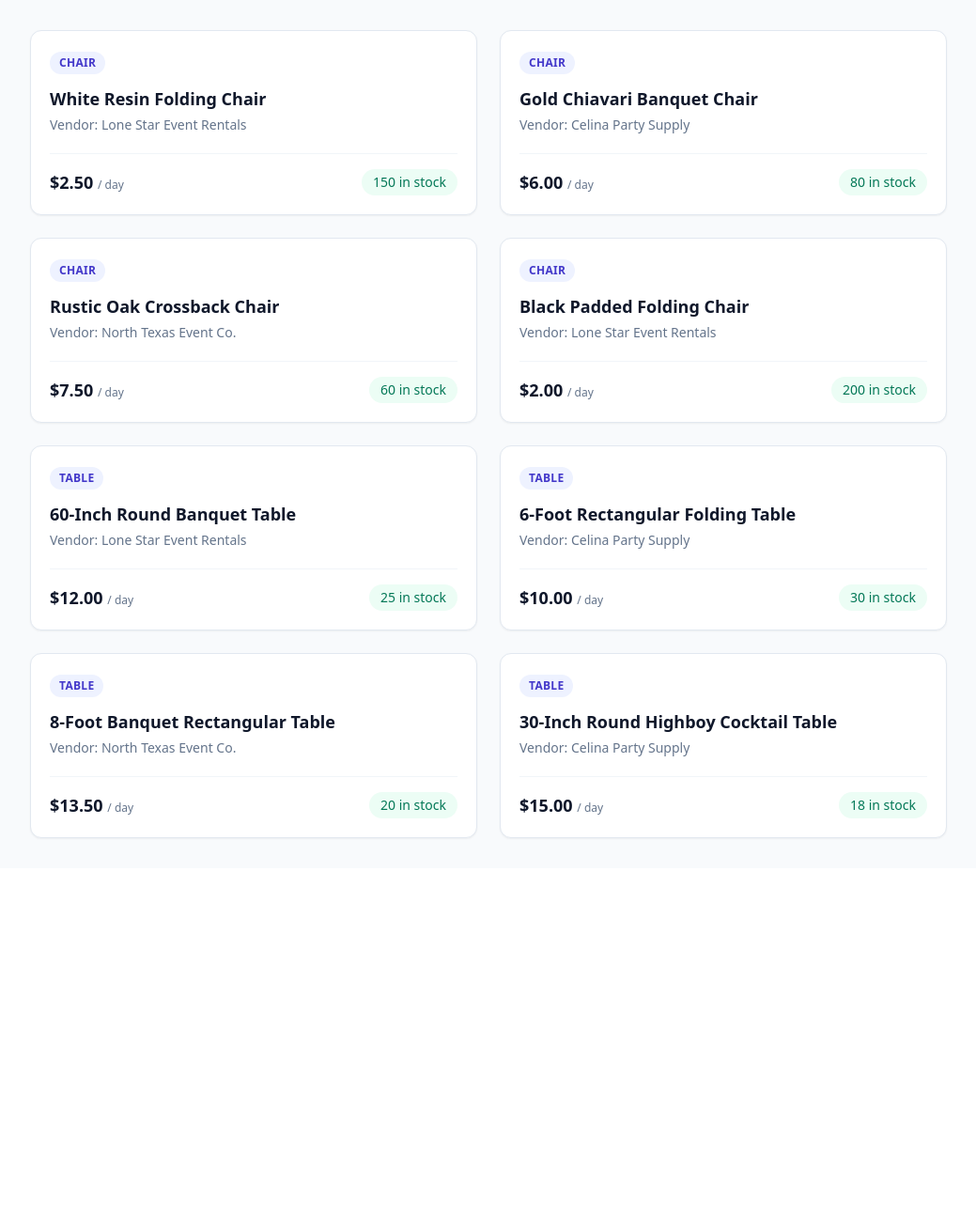
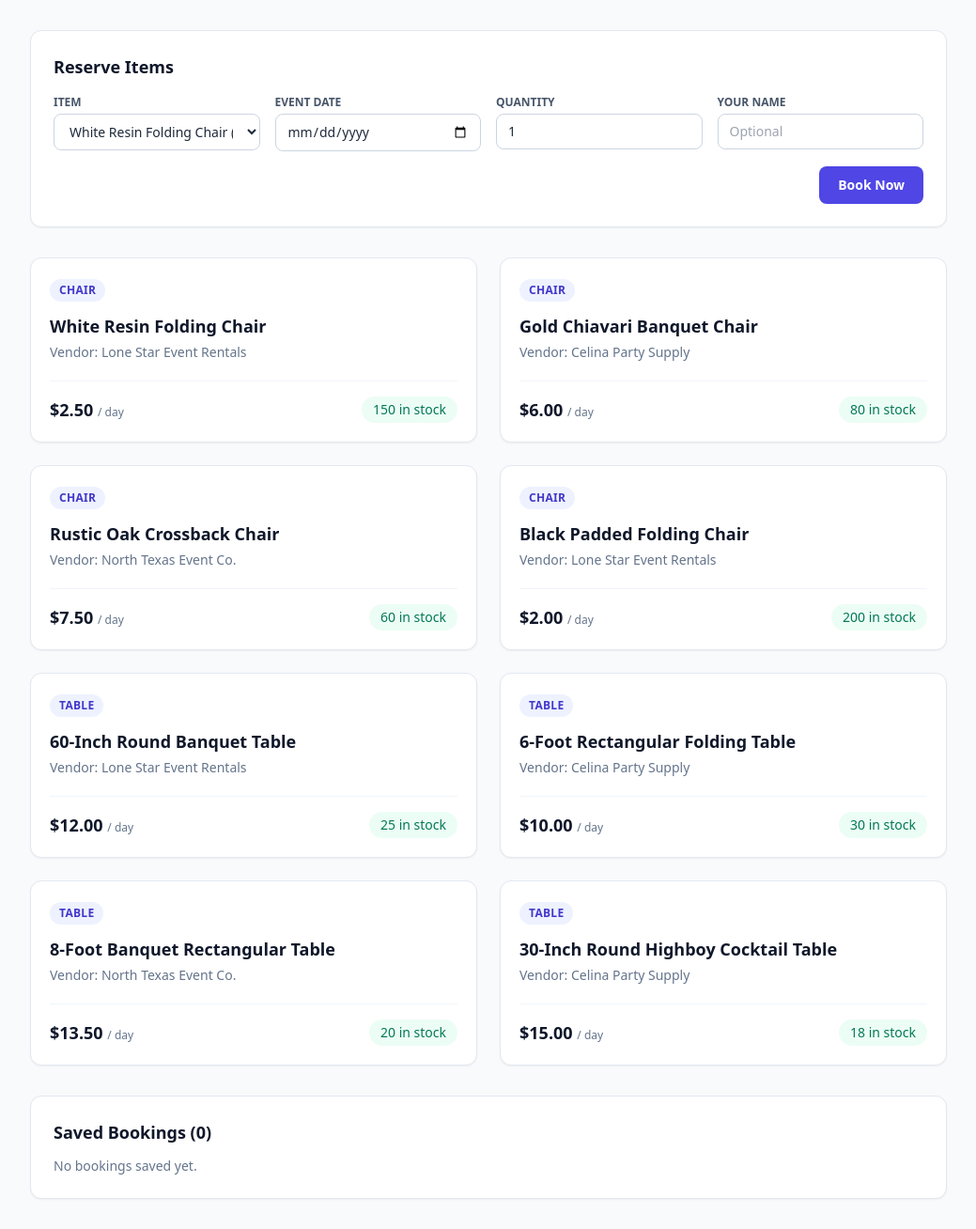
Before and after one commit to satwikagejara/table-chair-rental, a Flask app: page / in a window 1280 px wide. Shown: the part 97-1405 px from the top of the page at 94% size, without its empty margins (120-1159 px from the left). Before the commit the page ends 990 px from the top, so only its background shows below. Run offline with Flask 3, Linux system fonts and the light colour scheme; some libraries are stand-ins or nearby versions.

Commit message:
Add reservation booking flow and per-date stock check
- Implement load_bookings, save_bookings, get_available_stock, and create_booking in storage.py

- Add POST /book route and pass saved bookings to catalog view in app.py

- Add reservation form, confirmation/error alerts, and saved bookings list to templates/catalog.html

```diff
--- a/app.py
+++ b/app.py
@@ -1,4 +1,4 @@
-from flask import Flask, render_template
+from flask import Flask, render_template, request
 import storage
 
 app = Flask(__name__)
@@ -8,7 +8,36 @@ app = Flask(__name__)
 @app.route("/catalog")
 def catalog():
     items = storage.load_inventory()
-    return render_template("catalog.html", items=items)
+    bookings = storage.load_bookings()
+    return render_template("catalog.html", items=items, bookings=bookings)
+
+
+@app.route("/book", methods=["POST"])
+def book():
+    item_id = request.form.get("item_id", "").strip()
+    event_date = request.form.get("event_date", "").strip()
+    customer_name = request.form.get("customer_name", "").strip()
+
+    try:
+        quantity = int(request.form.get("quantity", "0"))
+    except ValueError:
+        quantity = 0
+
+    if not event_date:
+        booking = None
+        error = "Please choose an event date."
+    else:
+        booking, error = storage.create_booking(item_id, event_date, quantity, customer_name)
+
+    items = storage.load_inventory()
+    bookings = storage.load_bookings()
+    return render_template(
+        "catalog.html",
+        items=items,
+        bookings=bookings,
+        booking=booking,
+        error=error,
+    )
 
 
 if __name__ == "__main__":
--- a/storage.py
+++ b/storage.py
@@ -1,31 +1,74 @@
 import json
+from pathlib import Path
+from uuid import uuid4
 
-INVENTORY_FILE = "data/inventory.json"
-BOOKINGS_FILE = "data/bookings.json"
+DATA_DIR = Path(__file__).resolve().parent / "data"
+INVENTORY_FILE = DATA_DIR / "inventory.json"
+BOOKINGS_FILE = DATA_DIR / "bookings.json"
 
 
 def load_inventory():
-    with open(INVENTORY_FILE, "r") as file:
-        return json.load(file)
+    with INVENTORY_FILE.open("r", encoding="utf-8") as f:
+        return json.load(f)
 
 
-def save_inventory(inventory):
-    with open(INVENTORY_FILE, "w") as file:
-        json.dump(inventory, file, indent=2)
+def get_item_by_id(item_id):
+    for item in load_inventory():
+        if item["id"] == item_id:
+            return item
+    return None
 
 
 def load_bookings():
-    with open(BOOKINGS_FILE, "r") as file:
-        return json.load(file)
+    if not BOOKINGS_FILE.exists():
+        return []
+    with BOOKINGS_FILE.open("r", encoding="utf-8") as f:
+        data = json.load(f)
+        return data if isinstance(data, list) else []
 
 
 def save_bookings(bookings):
-    with open(BOOKINGS_FILE, "w") as file:
-        json.dump(bookings, file, indent=2)
+    with BOOKINGS_FILE.open("w", encoding="utf-8") as f:
+        json.dump(bookings, f, indent=2)
 
 
-if __name__ == "__main__":
-    items = load_inventory()
+def get_available_stock(item_id, event_date):
+    item = get_item_by_id(item_id)
+    if not item:
+        return 0
+
+    # Subtract already-booked quantities for the requested item and date
+    booked_qty = sum(
+        b.get("quantity", 0)
+        for b in load_bookings()
+        if b.get("item_id") == item_id and b.get("event_date") == event_date
+    )
+    return max(0, item["total_stock"] - booked_qty)
+
+
+def create_booking(item_id, event_date, quantity, customer_name):
+    item = get_item_by_id(item_id)
+    if not item:
+        return None, "Selected item was not found."
+
+    if quantity <= 0:
+        return None, "Quantity must be at least 1."
+
+    available = get_available_stock(item_id, event_date)
+    if quantity > available:
+        return None, f"Only {available} unit(s) of {item['name']} available on {event_date}."
+
+    booking = {
+        "booking_id": str(uuid4())[:8],
+        "item_id": item_id,
+        "item_name": item["name"],
+        "event_date": event_date,
+        "quantity": quantity,
+        "customer_name": customer_name.strip() or "Guest",
+        "total_price": round(item["price_per_day"] * quantity, 2),
+    }
+
     bookings = load_bookings()
-    print("Inventory items loaded:", len(items))
-    print("Bookings loaded:", len(bookings))
+    bookings.append(booking)
+    save_bookings(bookings)
+    return booking, None
--- a/templates/catalog.html
+++ b/templates/catalog.html
@@ -14,7 +14,60 @@
     </div>
   </header>
 
-  <main class="max-w-5xl mx-auto px-6 py-8">
+  <main class="max-w-5xl mx-auto px-6 py-8 space-y-8">
+    {% if booking %}
+    <div class="rounded-xl bg-emerald-50 border border-emerald-200 p-4 text-emerald-900">
+      <p class="font-semibold">Booking Confirmed (#{{ booking.booking_id }})</p>
+      <p class="text-sm mt-1">
+        Reserved <strong>{{ booking.quantity }}</strong> × <strong>{{ booking.item_name }}</strong> for
+        <strong>{{ booking.event_date }}</strong> (${{ "%.2f"|format(booking.total_price) }} total) under
+        <strong>{{ booking.customer_name }}</strong>.
+      </p>
+    </div>
+    {% endif %}
+
+    {% if error %}
+    <div class="rounded-xl bg-rose-50 border border-rose-200 p-4 text-rose-900">
+      <p class="font-semibold">Could Not Complete Booking</p>
+      <p class="text-sm mt-1">{{ error }}</p>
+    </div>
+    {% endif %}
+
+    <section class="bg-white rounded-xl border border-slate-200 p-6 shadow-sm">
+      <h2 class="text-lg font-semibold text-slate-900 mb-4">Reserve Items</h2>
+      <form action="/book" method="POST" class="grid grid-cols-1 md:grid-cols-4 gap-4">
+        <div>
+          <label for="item_id" class="block text-xs font-semibold uppercase text-slate-600 mb-1">Item</label>
+          <select id="item_id" name="item_id" required class="w-full rounded-lg border border-slate-300 px-3 py-2 text-sm bg-white">
+            {% for item in items %}
+            <option value="{{ item.id }}">{{ item.name }} (${{ "%.2f"|format(item.price_per_day) }}/day)</option>
+            {% endfor %}
+          </select>
+        </div>
+
+        <div>
+          <label for="event_date" class="block text-xs font-semibold uppercase text-slate-600 mb-1">Event Date</label>
+          <input id="event_date" name="event_date" type="date" required class="w-full rounded-lg border border-slate-300 px-3 py-2 text-sm" />
+        </div>
+
+        <div>
+          <label for="quantity" class="block text-xs font-semibold uppercase text-slate-600 mb-1">Quantity</label>
+          <input id="quantity" name="quantity" type="number" min="1" value="1" required class="w-full rounded-lg border border-slate-300 px-3 py-2 text-sm" />
+        </div>
+
+        <div>
+          <label for="customer_name" class="block text-xs font-semibold uppercase text-slate-600 mb-1">Your Name</label>
+          <input id="customer_name" name="customer_name" type="text" placeholder="Optional" class="w-full rounded-lg border border-slate-300 px-3 py-2 text-sm" />
+        </div>
+
+        <div class="md:col-span-4 flex justify-end">
+          <button type="submit" class="rounded-lg bg-indigo-600 hover:bg-indigo-700 text-white text-sm font-semibold px-5 py-2.5">
+            Book Now
+          </button>
+        </div>
+      </form>
+    </section>
+
     <div class="grid grid-cols-1 md:grid-cols-2 gap-6">
       {% for item in items %}
       <div class="bg-white rounded-xl border border-slate-200 p-5 shadow-sm flex flex-col justify-between">
@@ -35,6 +88,24 @@
       </div>
       {% endfor %}
     </div>
+
+    <section class="bg-white rounded-xl border border-slate-200 p-6 shadow-sm">
+      <h2 class="text-lg font-semibold text-slate-900 mb-3">Saved Bookings ({{ bookings|length }})</h2>
+      {% if bookings %}
+      <ul class="divide-y divide-slate-100 text-sm">
+        {% for b in bookings %}
+        <li class="py-2.5 flex items-center justify-between gap-4">
+          <span>
+            <strong>{{ b.item_name }}</strong> × {{ b.quantity }} for <strong>{{ b.event_date }}</strong> ({{ b.customer_name }})
+          </span>
+          <span class="font-semibold text-slate-900">${{ "%.2f"|format(b.total_price) }}</span>
+        </li>
+        {% endfor %}
+      </ul>
+      {% else %}
+      <p class="text-sm text-slate-500">No bookings saved yet.</p>
+      {% endif %}
+    </section>
   </main>
 </body>
 </html>
```
